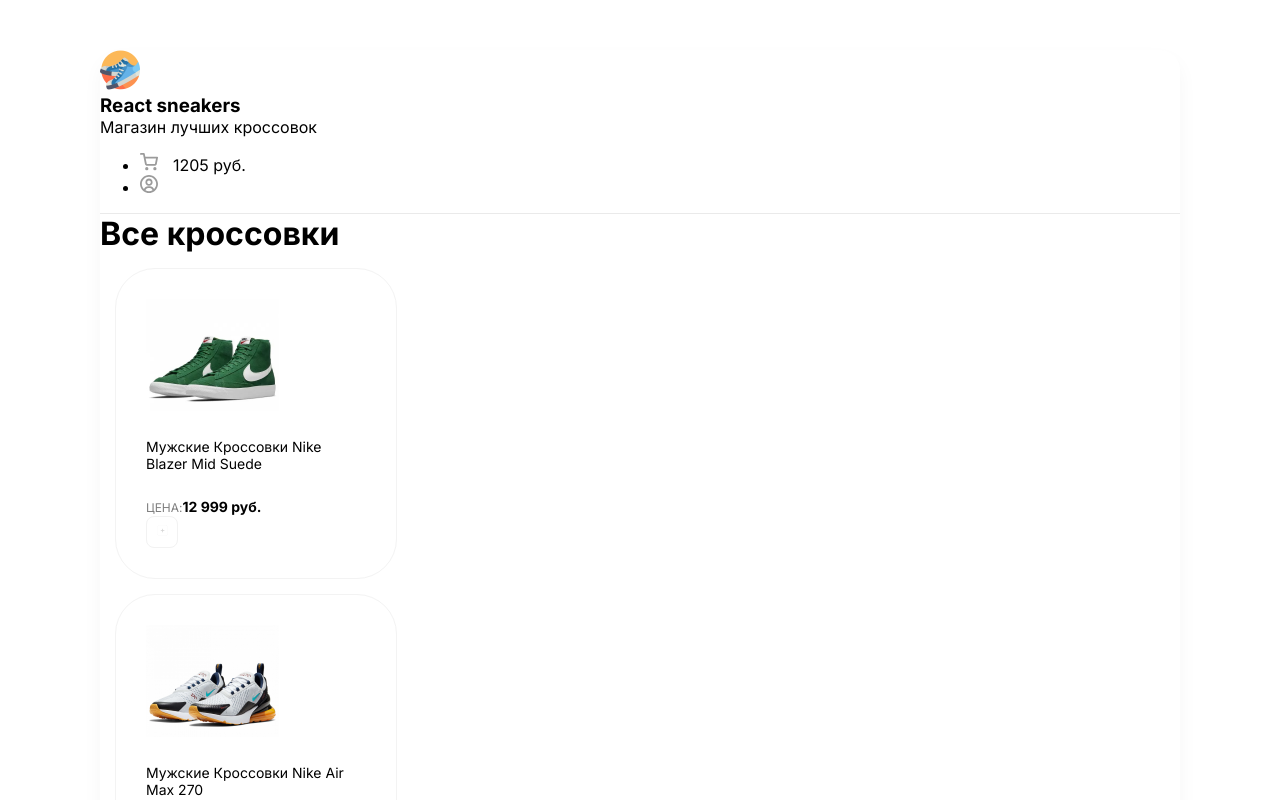
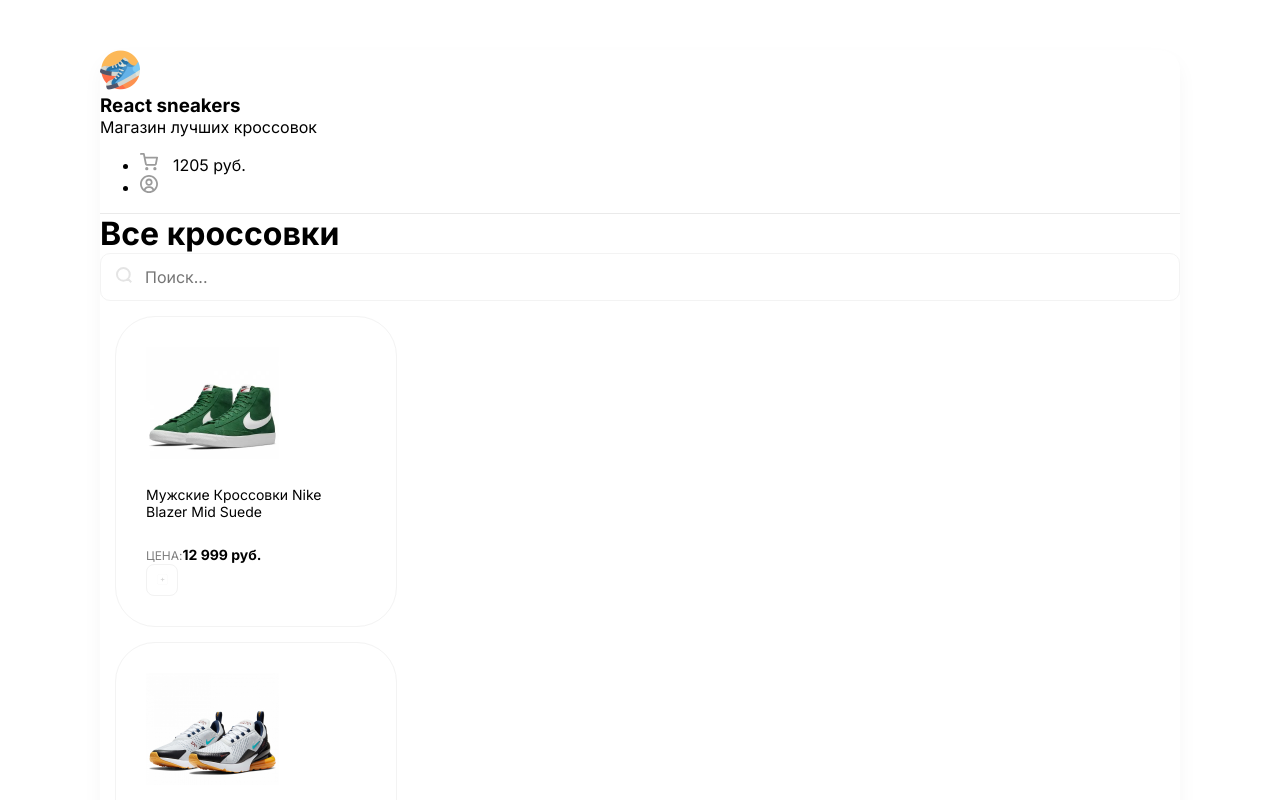
Before and after one commit to Maksimus39/react-sneakers, a React (Create React App) app: page / in a window 1280 px wide. Shown: the top 800 px of the page. Built offline with nearby package versions, Linux system fonts and the light colour scheme.

Commit message:
lesson_2

```diff
--- a/src/App.js
+++ b/src/App.js
@@ -22,7 +22,14 @@ function App() {
             </header>
 
             <div className="content p-40">
-                <h1 className="mb-40">Все кроссовки</h1>
+                <div className="d-flex align-center mb-40 justify-between">
+                    <h1>Все кроссовки</h1>
+                    <div className="search-block d-flex">
+                        <img src="/img/search.svg" alt="Search"/>
+                        <input placeholder="Поиск..."/>
+                    </div>
+                </div>
+
                 <div className="d-flex flex-wrap">
                     <div className="card">
                         <img width={133} height={112} src="/img/sneakers/image1.jpg" alt="Sneakers"/>
--- a/src/index.scss
+++ b/src/index.scss
@@ -3,6 +3,10 @@ body {
   font-family: 'Inter', system-ui;
   -webkit-font-smoothing: antialiased;
   -moz-osx-font-smoothing: grayscale;
+}
+
+* {
+  font-family: 'Inter', system-ui;
 }
 
 .wrapper {
@@ -65,3 +69,16 @@ header {
   width: 32px;
   cursor: pointer;
 }
+
+.search-block {
+  border: 1px solid #F3F3F3;
+  border-radius: 10px;
+  padding: 0 15px;
+
+  input {
+    border: 0;
+    padding: 13px;
+    font-size: 16px;
+    width: 200px;
+  }
+}
```
Also changed, not shown: public/img/search.svg (added).
